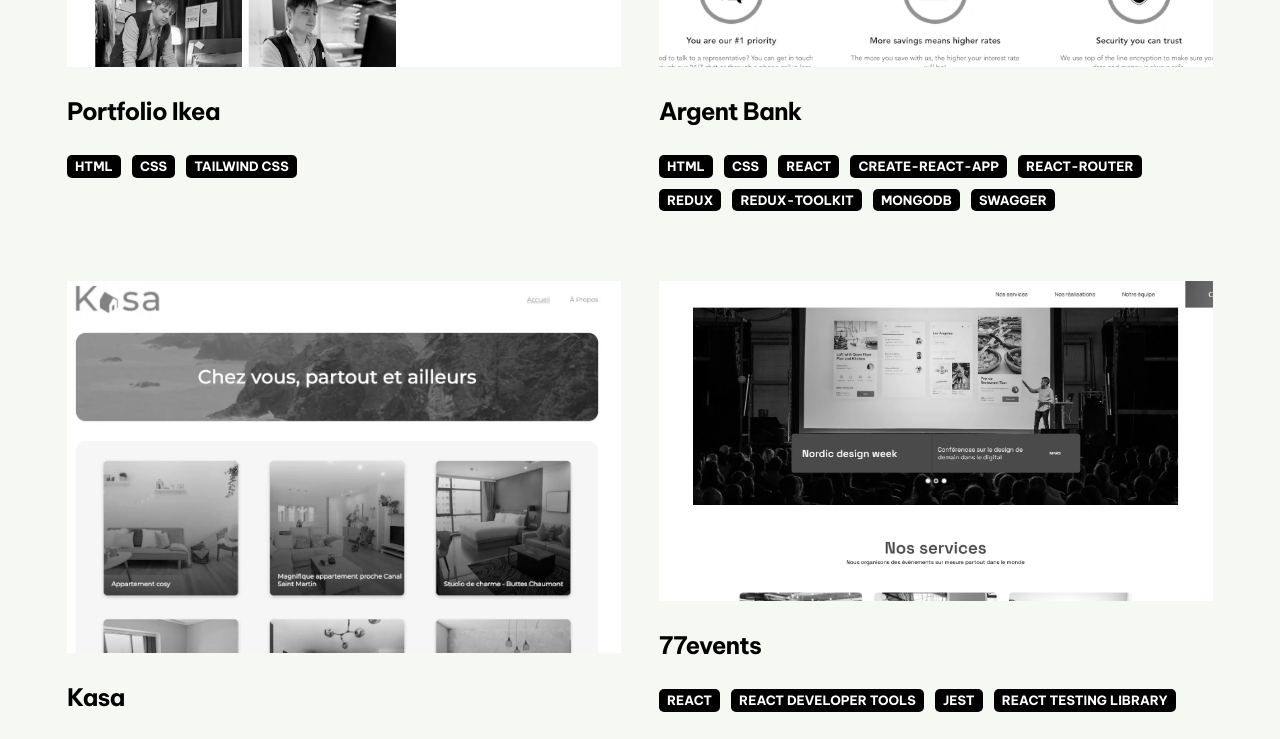
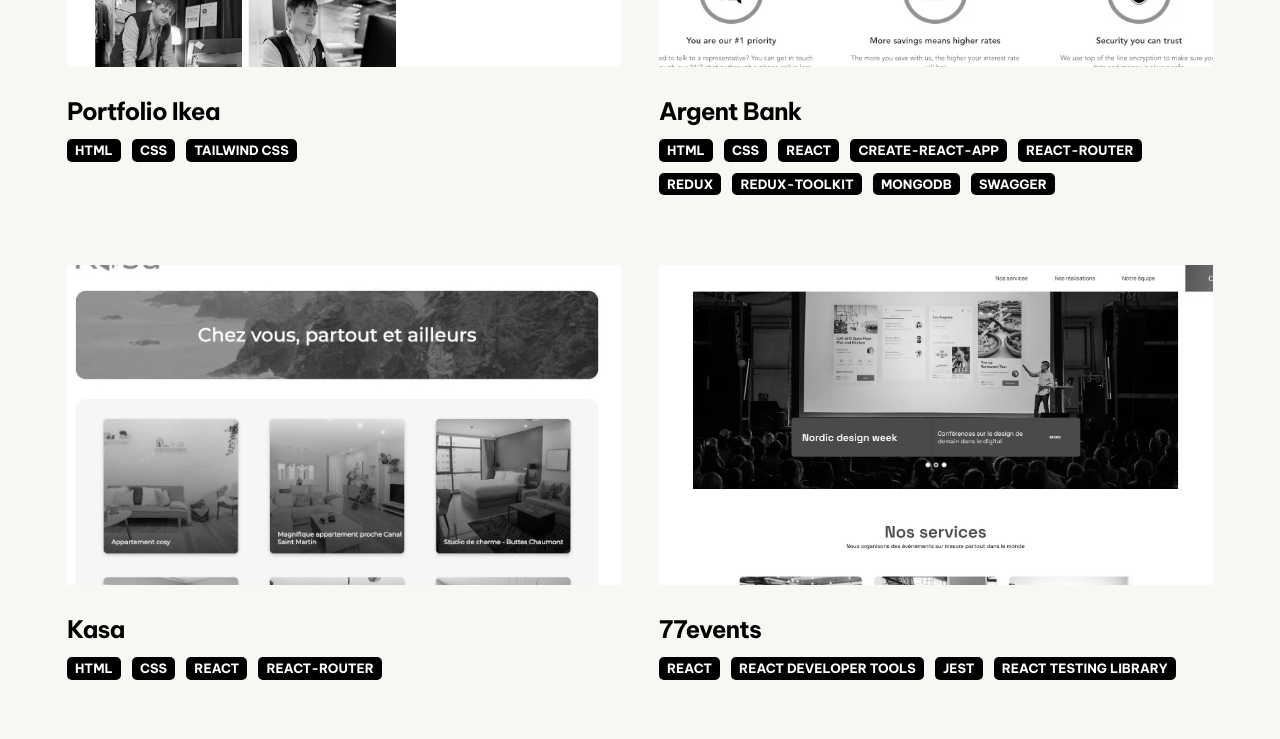
Before and after one commit to xuantam-h/xuantam-hoang, a React (Create React App) app: page / in a window 1280 px wide. Shown: the part 2880-3619 px from the top of the page. Built offline with nearby package versions, Linux system fonts and the light colour scheme.

Commit message:
Adjusted thumbnail height and object fit

```diff
--- a/src/components/ProjectCard/ProjectCard.scss
+++ b/src/components/ProjectCard/ProjectCard.scss
@@ -2,9 +2,12 @@
 
 .projects-list{
     display: grid;
-    grid-template-columns: repeat(2,1fr);
-    gap:2rem;
     margin-top:3rem;
+
+    @include tablet{
+        grid-template-columns: repeat(2,1fr);
+        gap:2rem;
+    }
 
     .project-item{
         position: relative;
@@ -52,7 +55,8 @@
         img{
             width: 100%;
             object-fit: cover;
-            min-height:20rem;
+            object-position: center;
+            height:20rem;
             display: block;
             transition:transform 400ms ease-in-out;
             filter: grayscale(100%);
@@ -72,7 +76,7 @@
         display: flex;
         gap:.7rem;
         flex-wrap: wrap;
-        margin:2rem 0 0 0;
+        margin:1rem 0 0 0;
     }
 
     .project-description{
```
